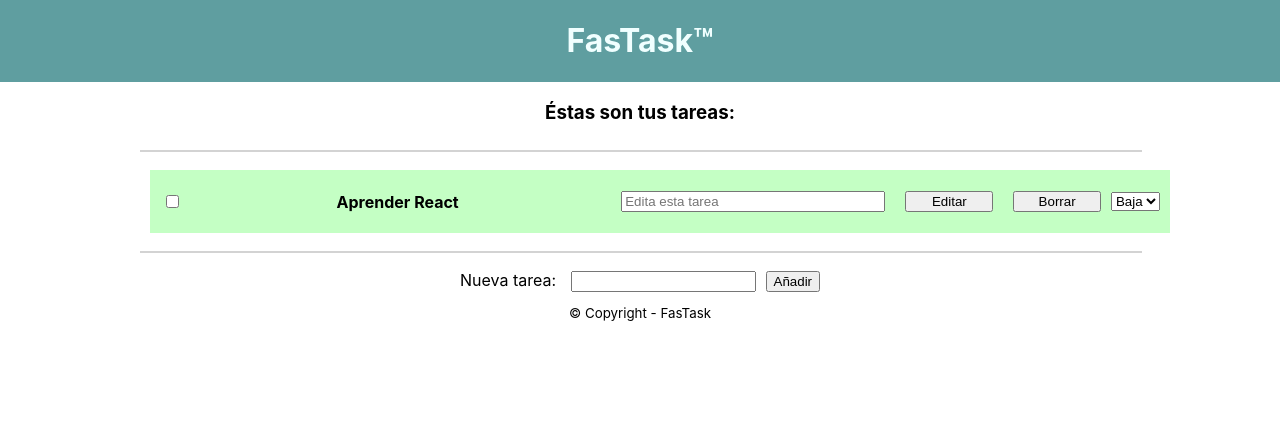
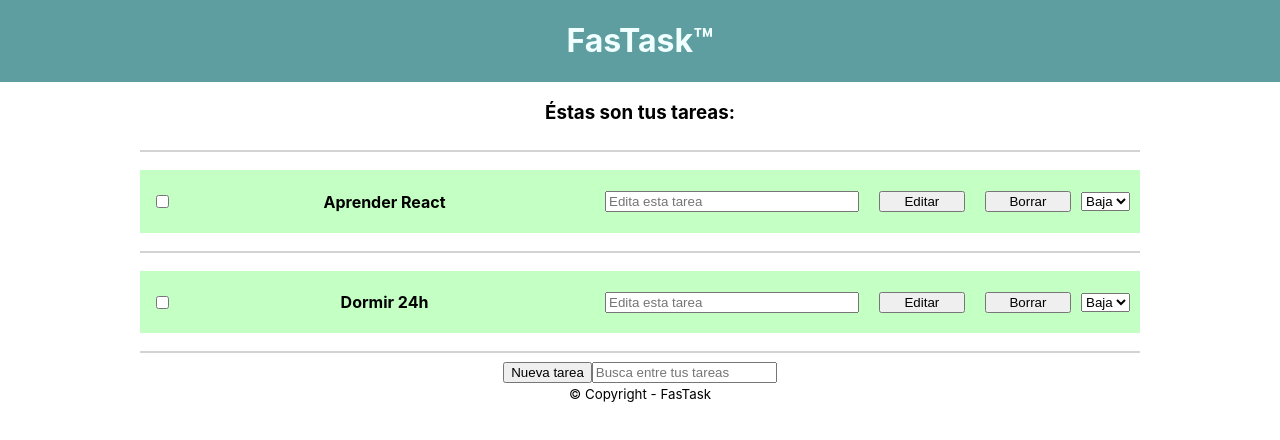
Before and after one commit to LuisYagof/TO-DO-list___react, a React (Create React App) app: page / in a window 1280 px wide. Shown: the top 440 px of the page. Built offline with nearby package versions, Linux system fonts and the light colour scheme.

Commit message:
FEAT: function to filter tasks (searcher)

```diff
--- a/src/App.css
+++ b/src/App.css
@@ -1,3 +1,7 @@
+*{
+  box-sizing: border-box;
+}
+
 #root{
   display: flex;
   justify-content: center;
@@ -13,11 +17,12 @@
 }
 
 main{
+  width: 90%;
   max-width: 1000px;
   display: flex;
   flex-direction: column;
   justify-content: space-evenly;
-  width: 90%;
+  align-items: center;
 }
 
 header{
@@ -58,10 +63,6 @@
   width: 2%;
 }
 
-main > form > input {
-  margin: 1%;
-}
-
 h4.true {
   color: rgb(69, 148, 148);
   text-decoration: line-through;
@@ -74,3 +75,17 @@
 div.alta {
   background-color: rgb(253, 171, 171);
 }
+
+form > div {
+  display: flex;
+  align-items: center;
+}
+
+form > div > input {
+  margin: 1%;
+}
+
+button.newTask {
+  min-width: 50px;
+  max-width: 100px;
+}
--- a/src/components/Form/Form.js
+++ b/src/components/Form/Form.js
@@ -10,18 +10,22 @@
         }
     }
 
-    handleTask = event => this.setState({ task: { name: event.target.value, done: false , pri: "baja" } })
+    handleTask = event => this.setState({ task: { name: event.target.value, done: false, pri: "baja" } })
 
     handleNewPost = event => {
         event.preventDefault()
         this.props.addTask(this.state.task)
+        this.props.maestro()
     }
 
     render() {
         return (
             <form>
-                Nueva tarea: <input type="text" onChange={this.handleTask} />
-                <button onClick={this.handleNewPost}>Añadir</button>
+                <div>
+                    Nueva tarea: <input type="text" onChange={this.handleTask} />
+                    <button onClick={this.handleNewPost}>Añadir</button>
+                </div>
+                <button onClick={this.props.maestro}>Volver</button>
             </form>
         )
     }
--- a/src/components/Main/Main.js
+++ b/src/components/Main/Main.js
@@ -9,7 +9,9 @@
         super(props)
 
         this.state = {
-            tasks: []
+            tasks: [],
+            editDet: false,
+            filter: ""
         }
     }
 
@@ -30,8 +32,10 @@
 
     drawTasks = () => {
         if (this.state.tasks.length > 0) {
-            return this.state.tasks.map((item, i) =>
-                <Post task={item.name} done={item.done} key={i} num={i} deleteTask={this.removeTask} editTask={this.updateTask} pri={item.pri}/>
+                return this.state.tasks
+                .filter(item => item.name.toLowerCase().includes(this.state.filter.toLowerCase()))
+                .map((item, i) =>
+                    <Post task={item.name} done={item.done} key={i} num={i} deleteTask={this.removeTask} editTask={this.updateTask} pri={item.pri} />
                 )
         } else {
             return <h4>¡Tareas completadas!</h4>
@@ -44,15 +48,36 @@
         });
     }
 
+    detail = (event) => {
+        this.setState({ editDet: true })
+    }
+
+    maestro = (event) => {
+        this.setState({ editDet: false })
+    }
+
+    filterTasks = (event) => {
+        this.setState({ filter: event.target.value })
+    }
+
     render() {
+        if (!this.state.editDet) {
             return (
                 <main>
                     <h3>Éstas son tus tareas:</h3>
                     <hr />
                     {this.drawTasks()}
-                <Form addTask={this.addTask} />
+                    <div>
+                        <button className="newTask" onClick={this.detail}>Nueva tarea</button>
+                        <input onChange={this.filterTasks} type="text" placeholder="Busca entre tus tareas" />
+                    </div>
                 </main>
             )
+        } else {
+            return (
+                <Form addTask={this.addTask} maestro={this.maestro} />
+            )
+        }
     }
 }
 
--- a/src/database/database.js
+++ b/src/database/database.js
@@ -1,6 +1,10 @@
 function getTasks() {
     return [
         { name: "Aprender React",
+        done: false,
+        pri: "baja"
+        },
+        { name: "Dormir 24h",
         done: false,
         pri: "baja"
         }
```
Lines whose indentation alone changed are shown as unchanged.
